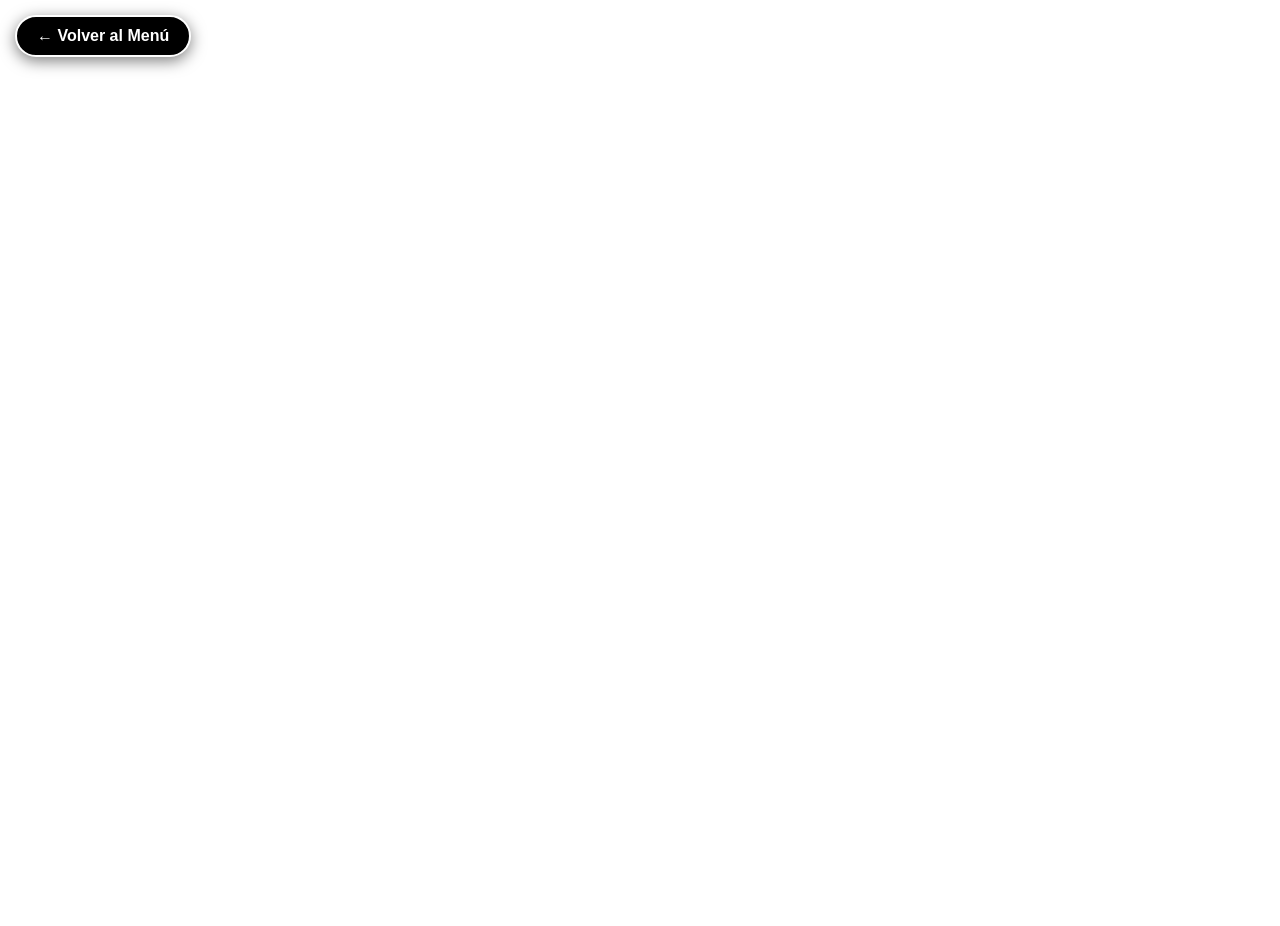
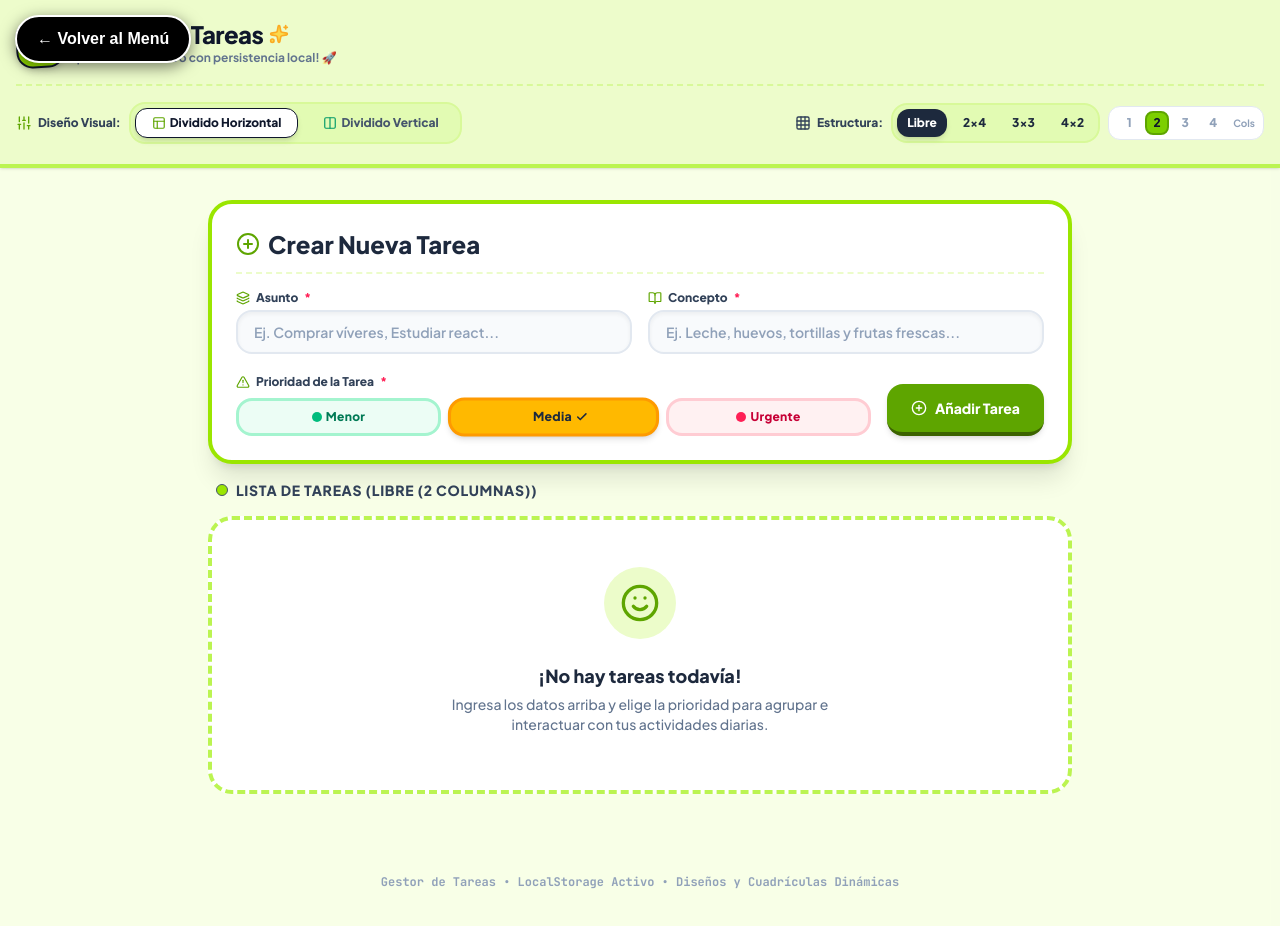
Before and after one commit to DilanGL/Dev-Suite-Tools, a plain HTML site: page gestor-tareas/index.html in a window 1280 px wide. Before the commit the page ends 800 px from the top, so only its background shows below. Drawn offline with Linux system fonts and the light colour scheme.

Commit message:
Update script and stylesheet paths in index.html

```diff
--- a/gestor-tareas/index.html
+++ b/gestor-tareas/index.html
@@ -4,8 +4,8 @@
     <meta charset="UTF-8" />
     <meta name="viewport" content="width=device-width, initial-scale=1.0" />
     <title>Gestor de Tareas</title>
-    <script type="module" crossorigin src="./assets/index-DN4YiFAv.js"></script>
-    <link rel="stylesheet" crossorigin href="./assets/index-DF-NHGJ0.css">
+    <script type="module" crossorigin src="./assets/index-C3hhs-lO.js"></script>
+    <link rel="stylesheet" crossorigin href="./assets/index-DeTZ8nZQ.css">
   </head>
   <body>
     <a href="../index.html"
```
